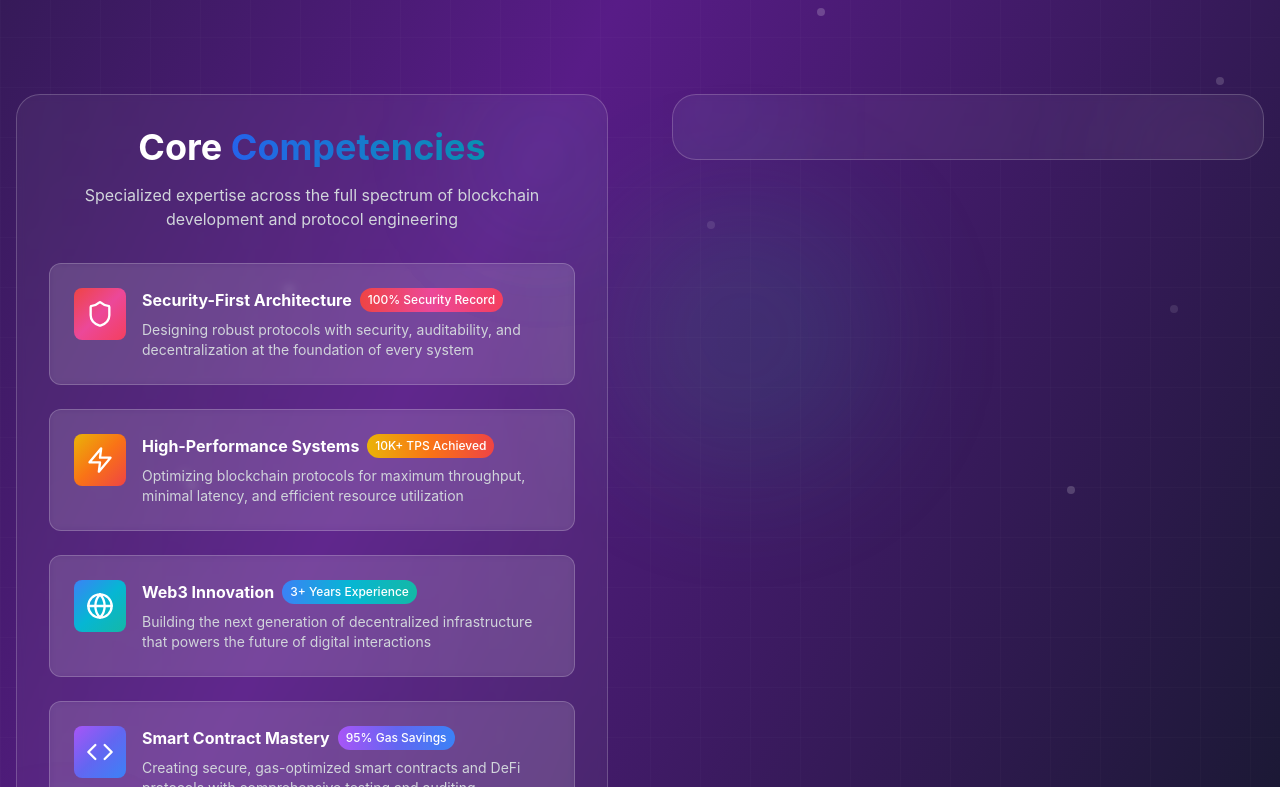
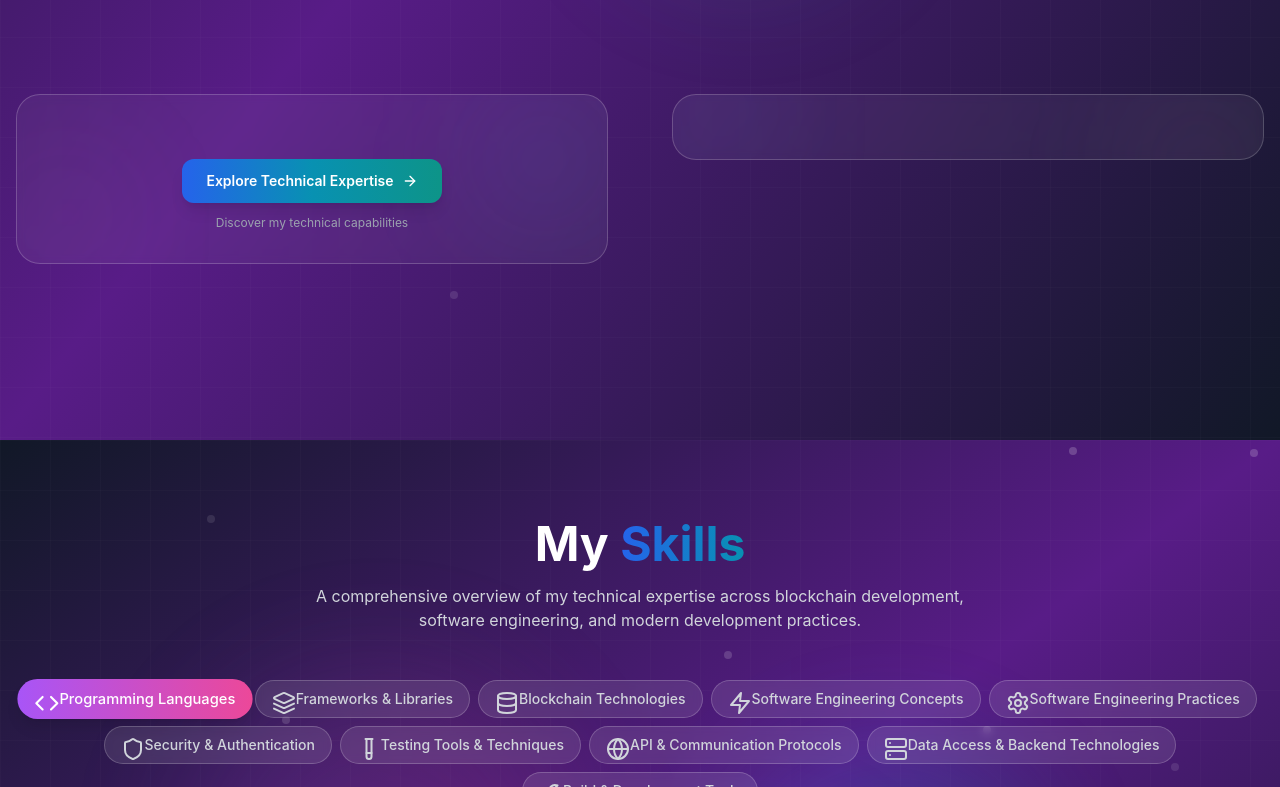
Before and after one commit to devfola/Portfolio, a React (Vite) app: page / in a window 1280 px wide. Shown: the part 2313-3100 px from the top of the page. Built offline with nearby package versions, Linux system fonts and the light colour scheme.

Commit message:
Updated About.tsx

```diff
--- a/src/components/About.tsx
+++ b/src/components/About.tsx
@@ -406,41 +406,9 @@ const About = () => {
                 <div className="absolute bottom-0 left-0 w-24 h-24 bg-gradient-to-tr from-purple-400/10 to-pink-400/10 rounded-full blur-3xl"></div>
 
                 <div className="relative">
-                  <div className="text-center mb-6 lg:mb-8">
-                  <h3 className="text-2xl lg:text-3xl xl:text-4xl font-bold text-white mb-3 lg:mb-4">
-                    Core <span className="bg-gradient-to-r from-blue-600 to-cyan-600 bg-clip-text text-transparent">Competencies</span>
-                  </h3>
-                  <p className="text-gray-300 text-sm lg:text-base">
-                    Specialized expertise across the full spectrum of blockchain development and protocol engineering
-                  </p>
-                </div>
 
                   <div className="space-y-4 lg:space-y-6 mb-6 lg:mb-8">
-                  {highlights.map((highlight, index) => (
-                      <div key={index} className="group flex items-start gap-3 lg:gap-4 bg-white/10 backdrop-blur-sm p-4 lg:p-6 rounded-xl border border-white/20 hover:shadow-xl transition-all duration-300 hover:border-blue-400">
-                      {/* Background gradient animation */}
-                      <div className={`absolute inset-0 bg-gradient-to-br ${highlight.gradient} opacity-0 group-hover:opacity-5 transition-opacity duration-500`}></div>
 
-                        <div className={`bg-gradient-to-br ${highlight.gradient} p-2 lg:p-3 rounded-lg flex-shrink-0 group-hover:scale-110 transition-transform duration-300`}>
-                          <div className="text-white">{highlight.icon}</div>
-                        </div>
-
-                        <div className="flex-1">
-                            <div className="flex flex-col sm:flex-row sm:items-center gap-1 sm:gap-2 mb-2">
-                              <h4 className="text-sm lg:text-base font-bold text-white">
-                            {highlight.title}
-                              </h4>
-                              <span className={`px-2 py-1 bg-gradient-to-r ${highlight.gradient} bg-opacity-20 text-xs font-medium rounded-full text-white w-fit`}>
-                                {highlight.stats}
-                              </span>
-                            </div>
-
-                            <p className="text-gray-300 leading-relaxed text-xs lg:text-sm">
-                            {highlight.description}
-                          </p>
-                        </div>
-                    </div>
-                  ))}
                 </div>
 
                   {/* Enhanced Call to Action */}
```
